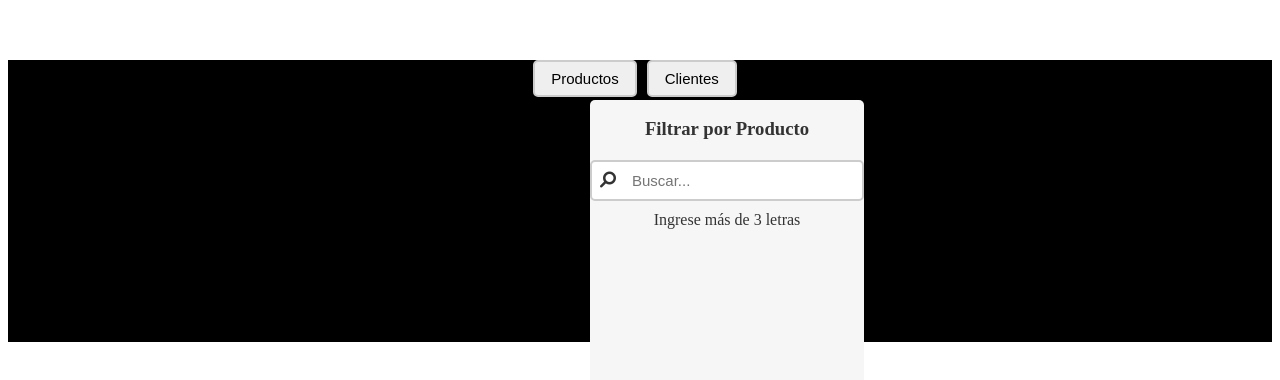
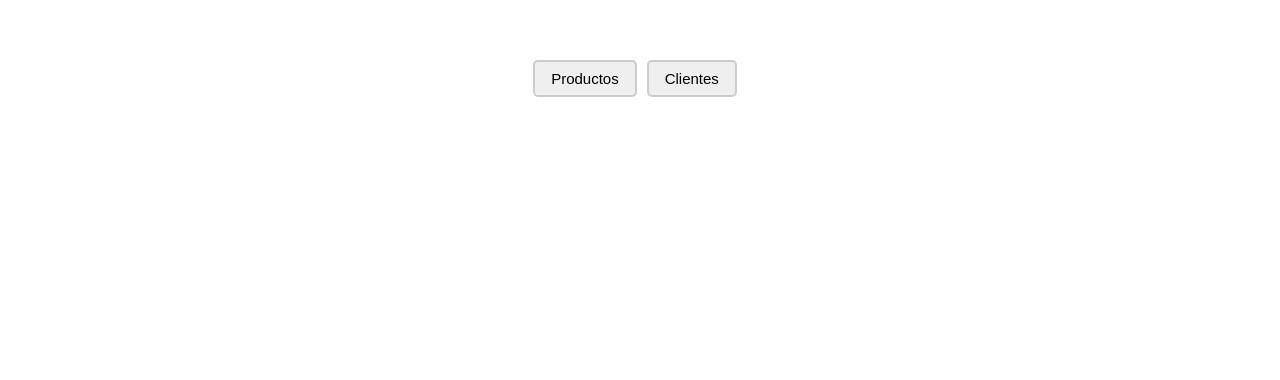
Before and after one commit to Eladios30/Search-Vue, a Vue app: page / in a window 1280 px wide. Shown: the top 380 px of the page. Built offline with nearby package versions, Linux system fonts and the light colour scheme.

Commit message:
Show filterSearch

```diff
--- a/src/components/ChildComponent.vue
+++ b/src/components/ChildComponent.vue
@@ -1,12 +1,12 @@
 <template>
   <div class="parent-component">
     <div class="button-container">
-      <button class="custom-button" @click="handleApiSelection('posts')">Productos</button>
-      <button class="custom-button" @click="handleApiSelection('photos')">Clientes</button>
+      <button class="custom-button" @click="handleApiSelection('posts'); showFilter()">Productos</button>
+      <button class="custom-button" @click="handleApiSelection('photos'); showFilter()">Clientes</button>
     </div>
 
     <div class="filter-component">
-      <FilterSearch :apiQuery="selectedApi" />
+      <FilterSearch :apiQuery="selectedApi" v-show="show"/>
     </div>
   </div>
 
@@ -21,6 +21,7 @@ export default {
   data() {
     return {
       selectedApi: '',
+      show: false
     };
   },
   methods: {
@@ -28,6 +29,9 @@ export default {
       let url = `https://jsonplaceholder.typicode.com/${param}/?_limit=52`;
       this.selectedApi = url;
     },
+    showFilter() {
+      this.show = !this.show;
+    }
   }
 };
 </script>
@@ -37,7 +41,6 @@ export default {
   display: flex;
   flex-direction: column;
   align-items: center;
-  background-color: black;
   margin-top: 20px;
 }
 
--- a/src/components/FilterSearch.vue
+++ b/src/components/FilterSearch.vue
@@ -1,10 +1,8 @@
 <template>
-  <div
-    class="search-component"
-  >
+  <div class="search-component" v-if="show">
     <!-- Modal para mostrar input -->
-    <div v-if="show" class="search-component__modal">
-      <h3>Filtrar por Producto</h3>
+    <div class="search-component__modal">
+
       <div class="search-component__input-button">
         <div class="search-component__input-container">
           <i class="fas fa-search search-component__icon"></i>
@@ -69,7 +67,6 @@
         </span>
       </div>
     </div>
-
   </div>
 </template>
 
@@ -172,7 +169,6 @@ export default {
 </script>
 
 <style scoped lang="scss">
-
 .search-component {
   background-color: #f6f6f6;
   font-family: Ubuntu;
@@ -207,7 +203,7 @@ export default {
       }
     }
 
-    .search-component__icon{
+    .search-component__icon {
       position: absolute;
       left: 10px;
       top: 50%;
@@ -259,14 +255,15 @@ export default {
     }
 
     .search-component__title {
-        margin-right: 10px;
-        text-align: left;
+      margin-right: 10px;
+      text-align: left;
     }
 
-    .search-component__item, .search-component__title {
-    &:hover + .search-component__checkbox,
-    .search-component__checkbox:focus {
-      opacity: 1;
+    .search-component__item,
+    .search-component__title {
+      &:hover + .search-component__checkbox,
+      .search-component__checkbox:focus {
+        opacity: 1;
       }
     }
 
```
